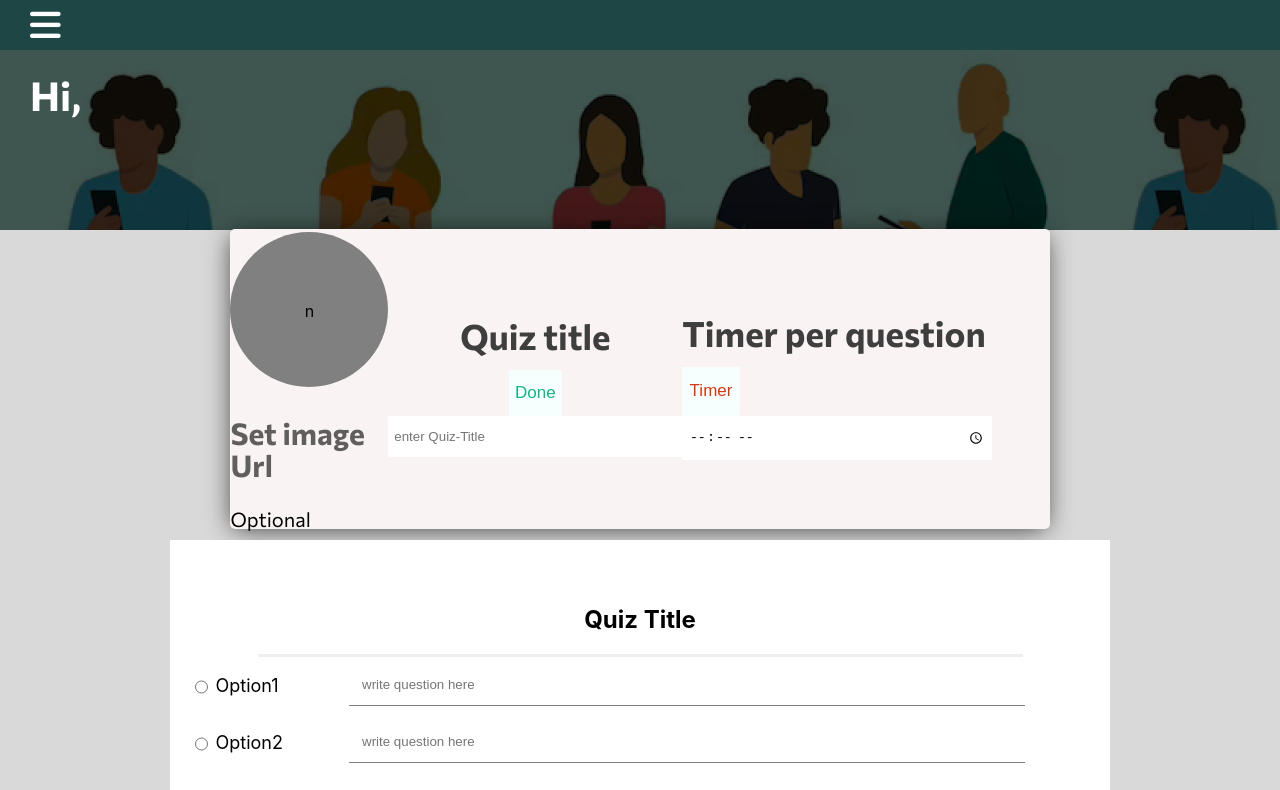
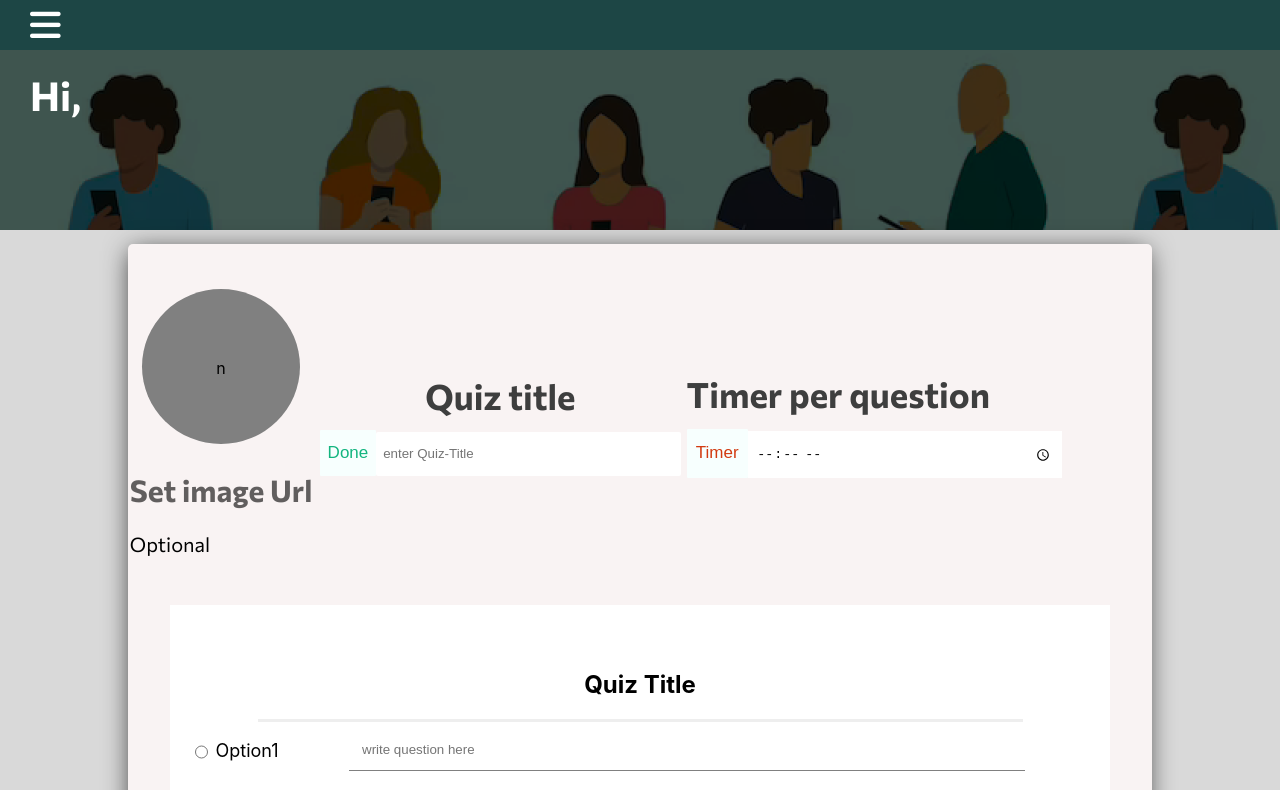
Before and after one commit to clint360/brain-buster-frontend, a React (Create React App) app: page /admin/quizzes in a window 1280 px wide. Shown: the top 790 px of the page. Built offline with nearby package versions, Linux system fonts and the light colour scheme.

Commit message:
create quiz section

```diff
--- a/src/view/pages/admin/quizzes/AdminQuizzes.css
+++ b/src/view/pages/admin/quizzes/AdminQuizzes.css
@@ -1,6 +1,6 @@
 .quiz {
   width: 100%;
-  height: 90vh;
+  height: 100vh;
   /* background-color: yellow !important; */
   /* background-color: rgb(83, 182, 8); */
   display: flex;
@@ -11,26 +11,33 @@
 
 .admin__container {
   width: 80%;
-  height: 80vh;
   display: flex;
   align-items: center;
   justify-content: center;
   flex-direction: column;
   /* background-color: #df7272d7; */
+  padding: 2%;
 }
 
 .quiz__setterContianer {
-  height: 300px;
-  width: 80%;
+  width: 100%;
+  display: flex;
+  align-items: center;
+  justify-content: center;
+  flex-direction: column;
+  background-color: #f9f3f3;
+  border-radius: 5px;
+  box-shadow: -1px 3px 27px -4px rgba(0, 0, 0, 0.78);
+  -webkit-box-shadow: -1px 3px 27px -4px rgba(0, 0, 0, 0.78);
+  -moz-box-shadow: -1px 3px 27px -4px rgba(0, 0, 0, 0.78);
+}
+
+.quiz__setterContianer1 {
+  height: 350px;
+  width: 100%;
   display: flex;
   align-items: center;
   justify-content: space-between;
-  background-color: #f9f3f3;
-  border-radius: 5px;
-  flex-direction: row;
-  box-shadow: -1px 3px 27px -4px rgba(0, 0, 0, 0.78);
-  -webkit-box-shadow: -1px 3px 27px -4px rgba(0, 0, 0, 0.78);
-  -moz-box-shadow: -1px 3px 27px -4px rgba(0, 0, 0, 0.78);
 }
 
 .imgUrl__img {
--- a/src/view/pages/admin/quizzes/AdminQuizzes.jsx
+++ b/src/view/pages/admin/quizzes/AdminQuizzes.jsx
@@ -7,7 +7,8 @@ function AdminQuizzes() {
     <AdminTemplate page="AdminQuizzes">
       <div className="quiz">
         <div className="admin__container">
-          <div className="quiz__setterContianer">
+          <form className="quiz__setterContianer">
+            <div className="quiz__setterContianer1">
               <div className="imgUrl__contai">
                 <div className="imgUrl__img">n</div>
                 <div className="img__text">
@@ -72,6 +73,7 @@ function AdminQuizzes() {
                 </button>
               </div>
             </div>
+          </form>
         </div>
       </div>
     </AdminTemplate>
```
Lines whose indentation alone changed are shown as unchanged.
